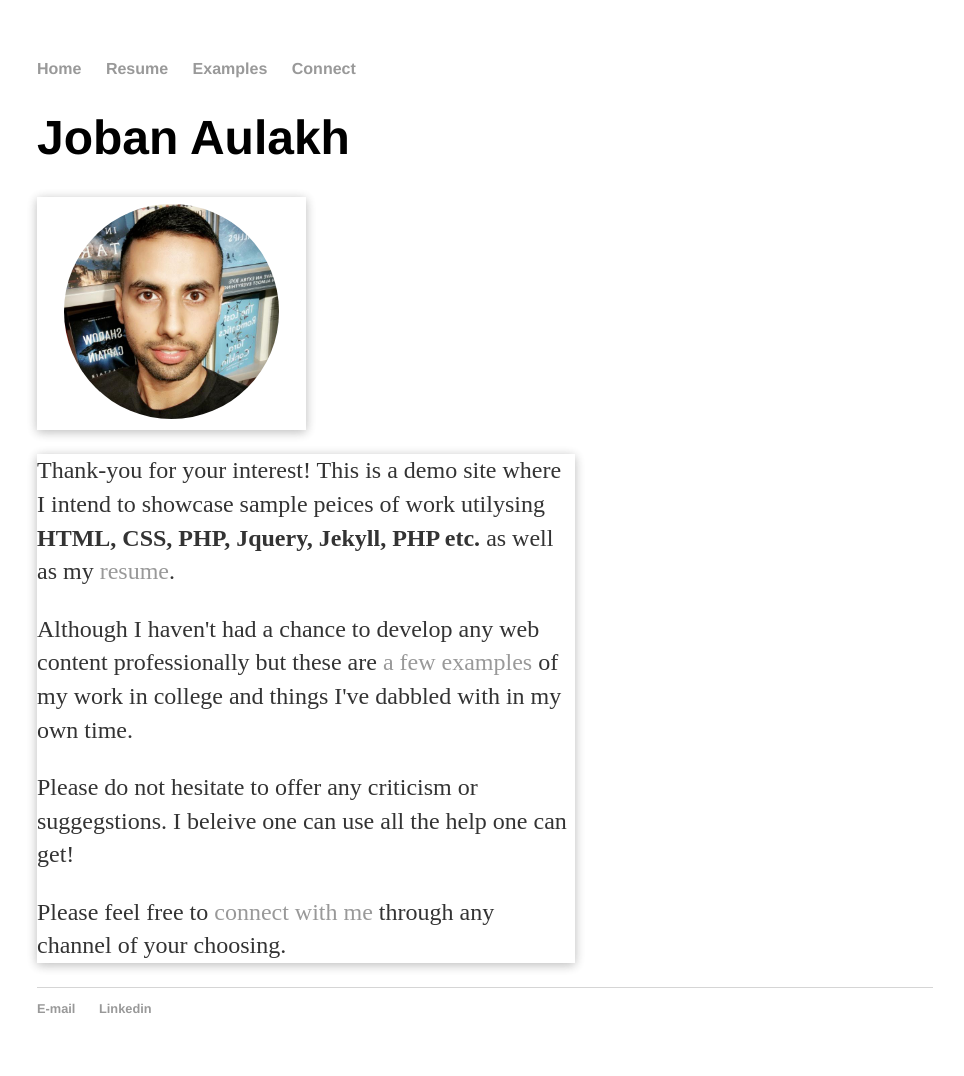
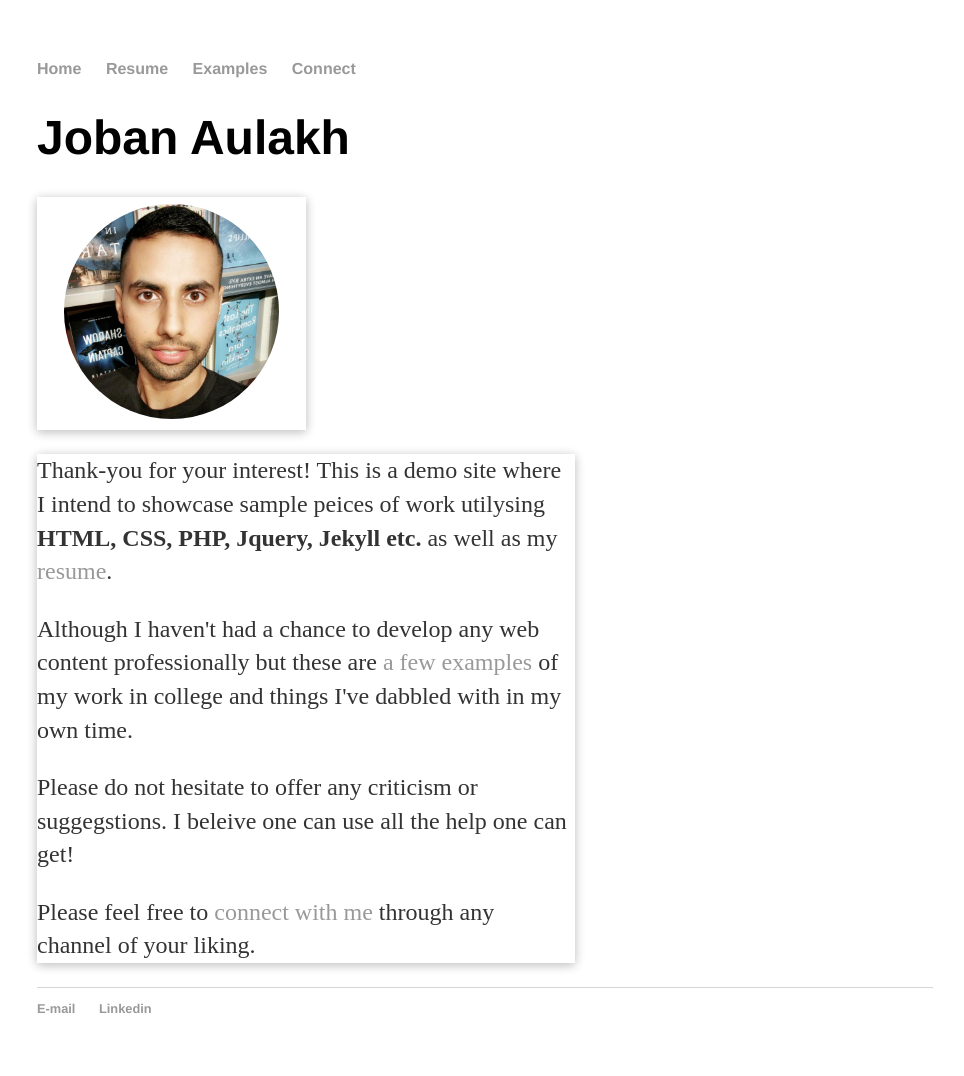
Before and after one commit to joe-bun/joe-bun.github.io, a Jekyll site: the page built from index.html, in a window 1280 px wide. Shown: the whole page, without its empty margins (155-1119 px from the left). Built offline with Jekyll 4.4.1, drawn with Linux system fonts in a browser that asks for light colours.

Commit message:
Update index.html

```diff
--- a/index.html
+++ b/index.html
@@ -5,12 +5,12 @@ title: Joban Aulakh
 <div class="blurb">
 	<h1>Joban Aulakh</h1>
 <div class="main-body">
-	<div class="pp"> 	<img src="pics/pp.jpg"> 		</div><!-- /.pp -->
+	<div class="pp"> 	<a href="https://www.instagram.com/_joe_bun_/"><img src="pics/pp.jpg"> 	</a>	</div><!-- /.pp -->
 	<div class="intro">
-<p>Thank-you for your interest! This is a demo site where I intend to showcase sample peices of work utilysing <b>HTML, CSS, PHP, Jquery, Jekyll, PHP etc.</b> as well as my <a href="/resume">resume</a>.</p>
+<p>Thank-you for your interest! This is a demo site where I intend to showcase sample peices of work utilysing <b>HTML, CSS, PHP, Jquery, Jekyll etc.</b> as well as my <a href="/resume">resume</a>.</p>
 <p>Although I haven't had a chance to develop any web content professionally but these are <a href="/examples">a few examples</a> of my work in college and things I've dabbled with in my own time.</p>
 <p>Please do not hesitate to offer any criticism or suggegstions. I beleive one can use all the help one can get!</p>
-<p>Please feel free to <a href="/connect">connect with me</a> through any channel of your choosing.</p>
+<p>Please feel free to <a href="/connect">connect with me</a> through any channel of your liking.</p>
 </div><!--/.intro-->
 </div><!--/.main-body-->
 </div><!-- /.blurb -->
```
